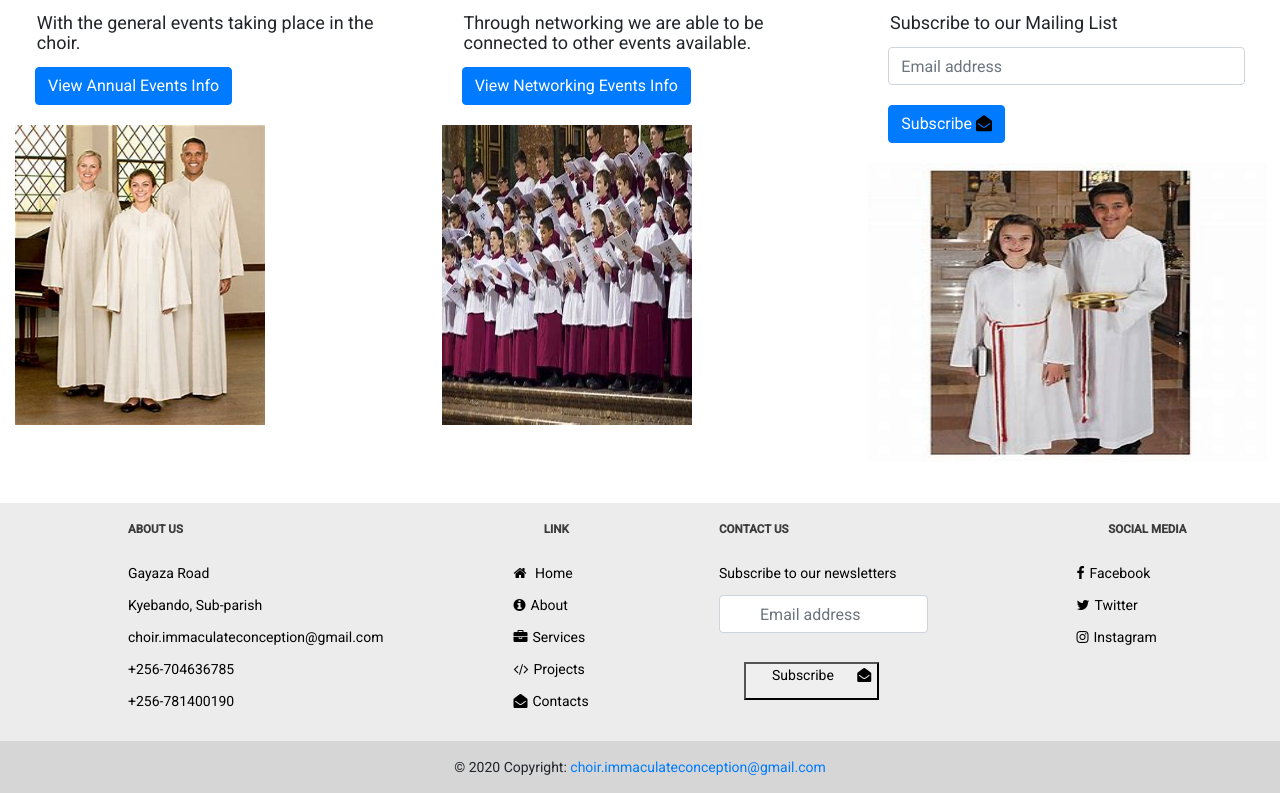
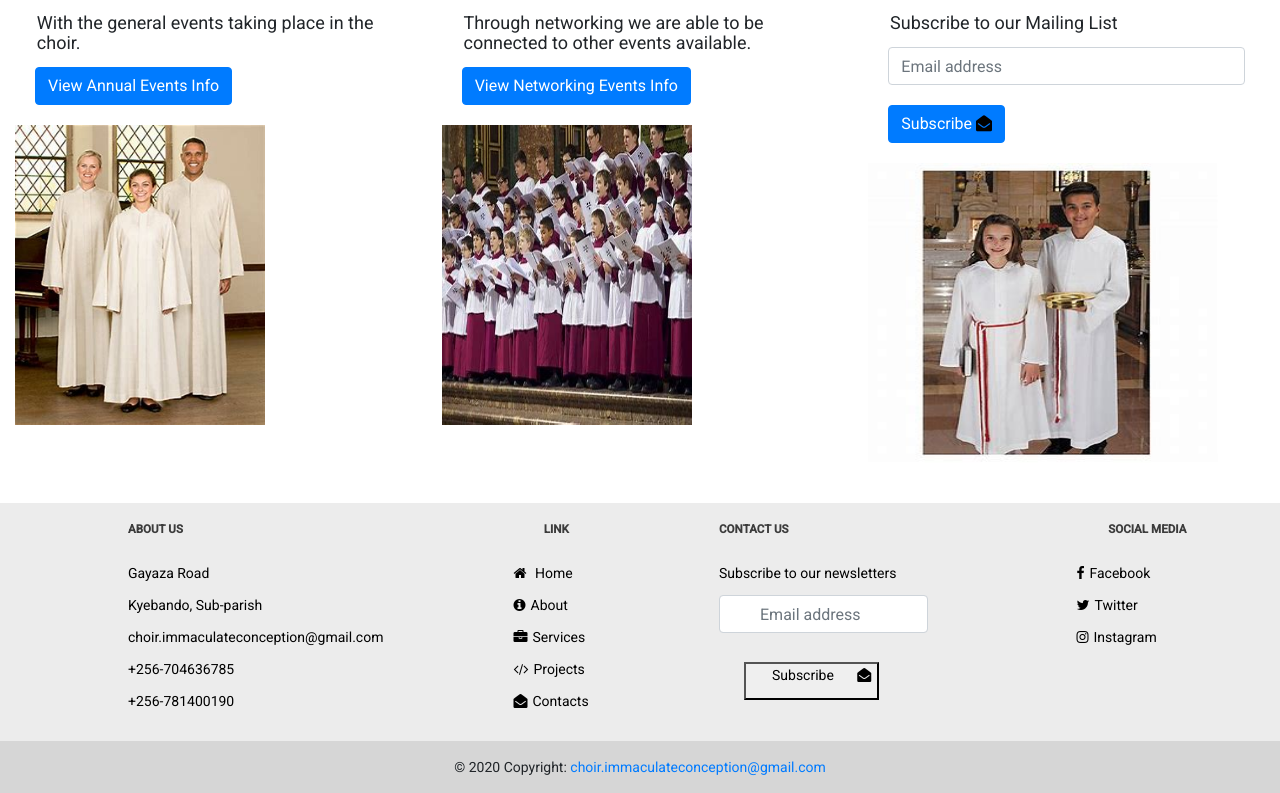
Before and after one commit to brendanakawuki/Choir-Page, an Angular app in the folder choir-page/: page /projects in a window 1280 px wide. Shown: the part 1292-2085 px from the top of the page. Built offline with nearby package versions, Linux system fonts and the light colour scheme.

Commit message:
commit 1/02/2021
changed simple things.

```diff
--- a/choir-page/src/app/home/home.component.html
+++ b/choir-page/src/app/home/home.component.html
@@ -284,7 +284,7 @@
 		</div>
 	</slide>
 	<slide>
-		<img src="assets/images/a.jpg	" alt="third slide" style="display: block; width: 100%; height: 700px;">
+		<img src="assets/images/nature4.jpg	" alt="third slide" style="display: block; width: 100%; height: 700px;">
 		<div class="carousel-caption d-none d-md-block">
 			<div class="container">
 				<div class="row justify-content-start text-left">
--- a/choir-page/src/app/projects/projects.component.html
+++ b/choir-page/src/app/projects/projects.component.html
@@ -196,7 +196,7 @@
         <button class="ms-subscribre-btn btn btn-primary" style=" text-align: center;"> Subscribe <i
             class="color-danger-light fa fa-envelope-open"></i></button>
       </div>
-      <img src="assets/images/e.jpg" width="400" height="300" text-align="center">
+      <img src="assets/images/e.jpg" width="350" height="300" text-align="center">
 
     </div>
   </div>
```
